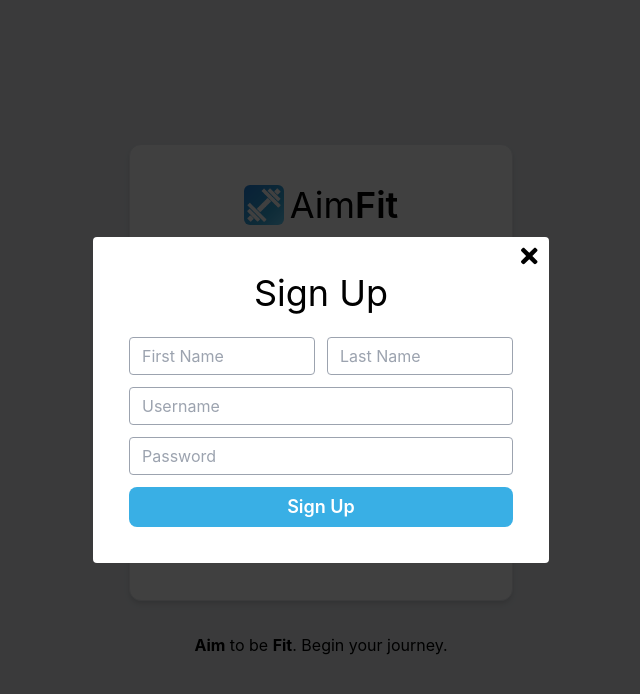
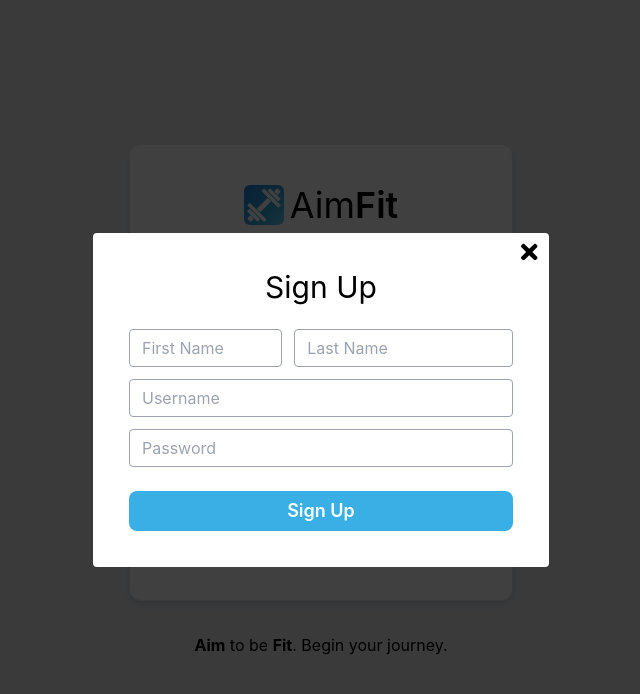
Before and after one commit to jessetran03/aimfit-react, a React (Create React App) app: page / in a window 1280 px wide. Both pictures are taken after a click on the button "Sign Up". Shown: the top 694 px of the page, without its empty margins (319-959 px from the left). Built offline with nearby package versions, Linux system fonts and the light colour scheme; no server answers.

Commit message:
Add form validation

```diff
--- a/package.json
+++ b/package.json
@@ -23,6 +23,7 @@
     "axios": "^0.24.0",
     "dayjs": "^1.10.7",
     "focus-trap-react": "^8.8.2",
+    "formik": "^2.2.9",
     "graphql": "^16.0.1",
     "history": "5",
     "luxon": "^2.1.1",
@@ -34,7 +35,8 @@
     "react-router-dom": "6",
     "react-scripts": "4.0.3",
     "typescript": "^4.1.2",
-    "web-vitals": "^1.0.1"
+    "web-vitals": "^1.0.1",
+    "yup": "^0.32.11"
   },
   "scripts": {
     "start": "craco start",
--- a/src/components/Button.tsx
+++ b/src/components/Button.tsx
@@ -1,7 +1,7 @@
-import React from 'react';
+import React, { ReactNode } from 'react';
 
 interface IButtonProps {
-  children?: string;
+  children?: string | ReactNode;
   className?: string;
   primary?: boolean;
   type?: 'button' | 'submit' | 'reset' | undefined;
--- a/src/components/Input.tsx
+++ b/src/components/Input.tsx
@@ -3,30 +3,39 @@ import React from 'react';
 interface IInputProps {
   autoFocus?: boolean;
   className?: string;
+  id?: string;
+  name?: string;
   placeholder?: string;
   required?: boolean;
   type?: string;
   value?: string;
+  onBlur?: (e: React.FormEvent<HTMLInputElement>) => void;
   onChange?: (e: React.FormEvent<HTMLInputElement>) => void;
 }
 
 const Input = ({
   autoFocus = false,
   className,
+  id,
+  name,
   placeholder,
   required = false,
   type = 'text',
   value,
+  onBlur,
   onChange,
 }: IInputProps) => {
   return (
     <input
       autoFocus={autoFocus}
-      className={`${className} border border-gray-400 rounded mb-2 px-2 py-1`}
+      className={`${className} border border-gray-400 rounded px-2 py-1`}
+      id={id}
+      name={name}
       placeholder={placeholder}
       required={required}
       type={type}
       value={value}
+      onBlur={onBlur}
       onChange={onChange}
     />
   );
--- a/src/components/Signup.tsx
+++ b/src/components/Signup.tsx
@@ -1,63 +1,128 @@
-import { useState } from 'react';
 import { useMutation } from '@apollo/client';
 import { CreateUserMutation } from '../apollo';
 import Button from '../components/Button';
 import Input from '../components/Input';
+import { LoadingIcon } from '../utils/icons';
+import { useFormik } from 'formik';
+import * as Yup from 'yup';
 
 interface ISignupProps {
   setClosed: () => void;
 }
 
+const SignupSchema = Yup.object({
+  firstName: Yup.string().required('Required'),
+  lastName: Yup.string().required('Required'),
+  username: Yup.string()
+    .min(3, 'Username must be at least 3 characters')
+    .max(70, 'Username must be less than 70 characters')
+    .required('Required'),
+  password: Yup.string()
+    .required('Required')
+    .min(8, 'Password must be longer than 8 characters')
+    .max(72, 'Password must be less than 72 characters')
+    .matches(
+      /(?=.*[a-z])(?=.*[A-Z])(?=.*[0-9])(?=.*[!@#\$%\^&])[\S]+/,
+      'Password must contain at least one upper case, lower case, number, and special character',
+    ),
+});
+
 const Signup = ({ setClosed }: ISignupProps) => {
-  const [firstName, setFirstName] = useState<string>('');
-  const [lastName, setLastName] = useState<string>('');
-  const [username, setUsername] = useState<string>('');
-  const [password, setPassword] = useState<string>('');
+  const formik = useFormik({
+    initialValues: {
+      firstName: '',
+      lastName: '',
+      username: '',
+      password: '',
+    },
+    validationSchema: SignupSchema,
+    onSubmit: (values) => {
+      createUser({
+        variables: {
+          input: { ...values },
+        },
+      });
+    },
+  });
 
   const [createUser, { loading, error }] = useMutation(CreateUserMutation, {
-    variables: {
-      input: { firstName, lastName, username, password },
-    },
     onCompleted: setClosed,
   });
 
   return (
     <div className="w-96">
       <div className="flex-row flex justify-center mb-6">
-        <div className="text-4xl">Sign Up</div>
+        <div className="text-3xl">Sign Up</div>
       </div>
-      <form className="flex flex-col" onSubmit={() => createUser()}>
+      <form className="flex flex-col" onSubmit={formik.handleSubmit}>
         <div className="flex flex-row space-x-3">
+          <div className="flex-col w-1/2">
             <Input
-            className="py-1.5 px-3 mb-3 w-1/2"
+              className="py-1.5 px-3 w-full"
+              id="firstName"
+              name="firstName"
               placeholder="First Name"
-            value={firstName}
-            onChange={(e) => setFirstName((e.target as HTMLInputElement).value)}
+              value={formik.values.firstName}
+              onBlur={formik.handleBlur}
+              onChange={formik.handleChange}
             />
+            {formik.errors.firstName && formik.touched.firstName && (
+              <div className="text-red-500 text-sm">
+                {formik.errors.firstName}
+              </div>
+            )}
+          </div>
+          <div className="flex-col">
             <Input
-            className="py-1.5 px-3 mb-3 w-1/2"
+              className="py-1.5 px-3 w-full"
+              id="lastName"
+              name="lastName"
               placeholder="Last Name"
-            value={lastName}
-            onChange={(e) => setLastName((e.target as HTMLInputElement).value)}
+              value={formik.values.lastName}
+              onBlur={formik.handleBlur}
+              onChange={formik.handleChange}
             />
+            {formik.errors.lastName && formik.touched.lastName && (
+              <div className="text-red-500 text-sm">
+                {formik.errors.lastName}
+              </div>
+            )}
+          </div>
         </div>
         <Input
-          className="py-1.5 px-3 mb-3"
+          className="py-1.5 px-3 mt-3"
+          id="username"
+          name="username"
           placeholder="Username"
-          value={username}
-          onChange={(e) => setUsername((e.target as HTMLInputElement).value)}
+          value={formik.values.username}
+          onBlur={formik.handleBlur}
+          onChange={formik.handleChange}
         />
+        {formik.errors.username && formik.touched.username && (
+          <div className="text-red-500 text-sm">{formik.errors.username}</div>
+        )}
+
         <Input
-          className="py-1.5 px-3 mb-3"
+          className="py-1.5 px-3 mt-3"
+          id="password"
+          name="password"
           placeholder="Password"
           type="password"
-          value={password}
-          onChange={(e) => setPassword((e.target as HTMLInputElement).value)}
+          value={formik.values.password}
+          onBlur={formik.handleBlur}
+          onChange={formik.handleChange}
         />
-        <Button className="py-1.5" primary>
-          {loading ? 'Processing...' : 'Sign Up'}
+        {formik.errors.password && formik.touched.password && (
+          <div className="text-red-500 text-sm">{formik.errors.password}</div>
+        )}
+        <Button className="py-1.5 mt-6" type="submit" primary>
+          {loading ? <LoadingIcon /> : 'Sign Up'}
         </Button>
-        {error && <div className="text-red-300">{error}</div>}
+        {error && (
+          <div className="text-red-500 text-sm">
+            Account could not be created. Please try again.
+          </div>
+        )}
       </form>
     </div>
   );
--- a/src/pages/Login.tsx
+++ b/src/pages/Login.tsx
@@ -5,6 +5,7 @@ import Modal from '../components/Modal';
 import useModal from '../hooks/useModal';
 import Input from '../components/Input';
 import Button from '../components/Button';
+import { LoadingIcon } from '../utils/icons';
 import { DEMO_USERNAME, DEMO_PASSWORD } from '../config';
 
 interface ILoginProps {
@@ -21,6 +22,7 @@ const Login = ({ setLoggedIn }: ILoginProps) => {
 
   const handleSubmit = (e: FormEvent) => {
     e.preventDefault();
+    setError(null);
     setLoginLoading(true);
     axios
       .post('/login', {
@@ -32,14 +34,18 @@ const Login = ({ setLoggedIn }: ILoginProps) => {
         localStorage.setItem('authToken', res.data.token);
         setLoggedIn(true);
       })
-      .catch((res) => {
-        setError(res.error);
+      .catch((err) => {
+        setError(
+          err?.response?.data?.error ||
+            'Cannot log in to your account at this time',
+        );
         setLoginLoading(false);
       });
   };
 
   const handleDemo = (e: FormEvent) => {
     e.preventDefault();
+    setError(null);
     setDemoLoading(true);
     axios
       .post('/login', {
@@ -82,9 +88,9 @@ const Login = ({ setLoggedIn }: ILoginProps) => {
             onChange={(e) => setPassword((e.target as HTMLInputElement).value)}
           />
           <Button className="py-1.5" primary>
-            {loginLoading ? 'Processing...' : 'Login'}
+            {loginLoading ? <LoadingIcon /> : 'Login'}
           </Button>
-          {error && <div className="text-red-300">{error}</div>}
+          {error && <div className="text-red-500 text-sm mt-3">{error}</div>}
         </form>
         <br />
         <hr className="border-gray-300" />
@@ -92,7 +98,10 @@ const Login = ({ setLoggedIn }: ILoginProps) => {
         <div className="mb-1 text-sm">Don&apos;t have an account?</div>
         <Button
           className="hover:bg-gray-100 text-secondary border border-secondary w-2/3 m-auto"
-          onClick={() => setOpen()}
+          onClick={() => {
+            setError(null);
+            setOpen();
+          }}
         >
           Sign Up
         </Button>
@@ -103,7 +112,7 @@ const Login = ({ setLoggedIn }: ILoginProps) => {
           }`}
           onClick={(e) => handleDemo(e)}
         >
-          {demoLoading ? 'Processing...' : 'Demo'}
+          {demoLoading ? <LoadingIcon /> : 'Demo'}
         </Button>
       </div>
       <div>
--- a/src/utils/icons.tsx
+++ b/src/utils/icons.tsx
@@ -13,6 +13,9 @@ export const CloseIcon = ({ className }: IProps) => {
 export const LeftArrowIcon = ({ className }: IProps) => {
   return <FontAwesomeIcon className={className} icon="arrow-left" />;
 };
+export const LoadingIcon = ({ className }: IProps) => {
+  return <FontAwesomeIcon className={className} icon="spinner" spin />;
+};
 export const RightIcon = ({ className }: IProps) => {
   return <FontAwesomeIcon className={className} icon="chevron-right" />;
 };
```
Also changed, not shown: 1 other file (tests, documents, lock files or other folders). Lines whose indentation alone changed are shown as unchanged.
